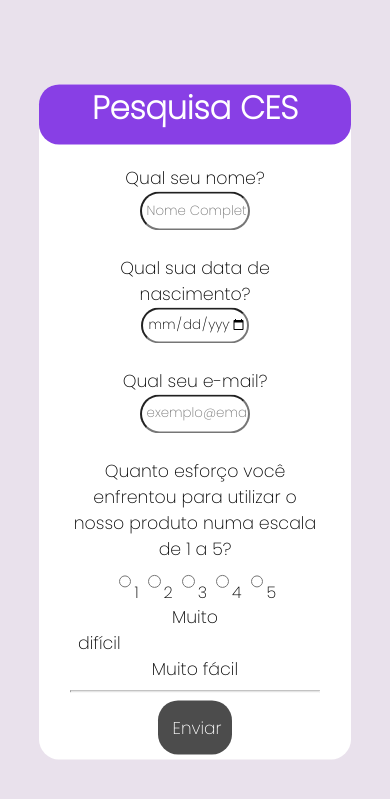
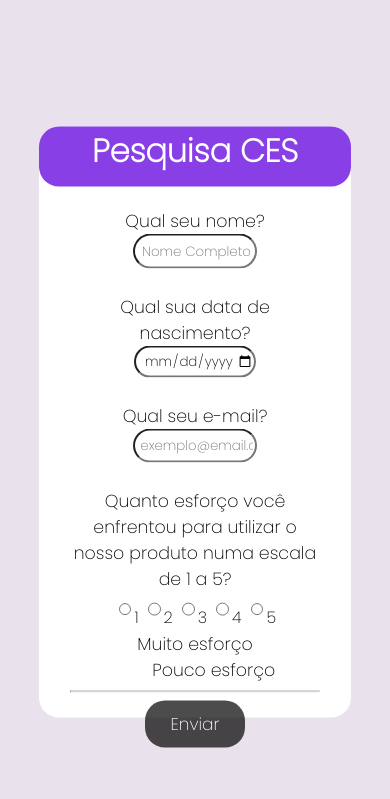
Before and after one commit to brunabrits/TCC_CS, a PHP site: page /Pesquisas/CES/PesquisaCes.html in a window 390 px wide. Shown: the top 799 px of the page. Run offline with PHP 8.4, Linux system fonts and the light colour scheme.

Commit message:
tentativa de alteração formato mobile

```diff
--- a/Pesquisas/CES/PesquisaCes.html
+++ b/Pesquisas/CES/PesquisaCes.html
@@ -4,7 +4,7 @@
     <meta charset="UTF-8">
     <meta http-equiv="X-UA-Compatible" content="IE=edge">
     <meta name="viewport" content="width=device-width, initial-scale=1.0">
-    <link rel="stylesheet" type="text/css" href="css/ces.css"/>
+    <link rel="stylesheet" type="text/css" href="css/CES.css"/>
     <link href="https://fonts.googleapis.com/css2?family=Poppins:wght@200&display=swap" rel="stylesheet">
 
 
@@ -32,7 +32,8 @@
     <input type="radio" name="ces" class="ball" value="5">5
     <br>
 
-    <label for="">Muito difícil&emsp;&emsp;&emsp;&emsp;&emsp;&emsp;&emsp;&emsp;&emsp;&emsp;&emsp;Muito fácil</label>
+    <label for="" class="escala">Muito esforço</label>
+    <label for="" class="escala2">Pouco esforço</label>
     <hr>
     <input type="submit" class="button" name="botao" value="Enviar">
     </form>
--- a/Pesquisas/CES/css/CES.css
+++ b/Pesquisas/CES/css/CES.css
@@ -74,13 +74,10 @@ input{
     width: 5%;
 
 }
-/*input[type=""]:checked{
-    background-color: #883FE5;
-}*/
 
 @media (max-width: 768px){
     .pesquisa{
-    height: 80%;
+    height: 70%;
     width: 80%;
     margin: auto;
     position: absolute;
@@ -90,12 +87,45 @@ input{
     width: 80%;
     margin: auto;
   }
-  .button{
+}
+.button{
+    padding: 10px;
+    width: 40%;
+    height: 10%;
+}
 
-  }
+input{
+    height: 6%;
+    width: 45%;
+    padding-left: 5px;
 }
-@media (max-width: 500px){
-    .pesquisa{
-        /*height: 100%;*/
+
+.escala{
+    display: inline-flex;
+}
+.escala2{
+    margin-left: 15%;
+    display: inline-flex;
+}
+
+/*@media (min-width: 320px) {
+    .form{
+        margin: 0%;
+        height: auto;
+        width: auto;
     }
-}
+    .escala2{
+        margin-left: 5%;
+        display: inline-flex;
+    }
+    .escala{
+        display: inline-flex;
+    }
+
+    input{
+        height: 6%;
+        width: 60%;
+        padding-left: 5px;
+        text-align: center;
+    }
+} (tentativa de alteração formato mobile)*/
```
